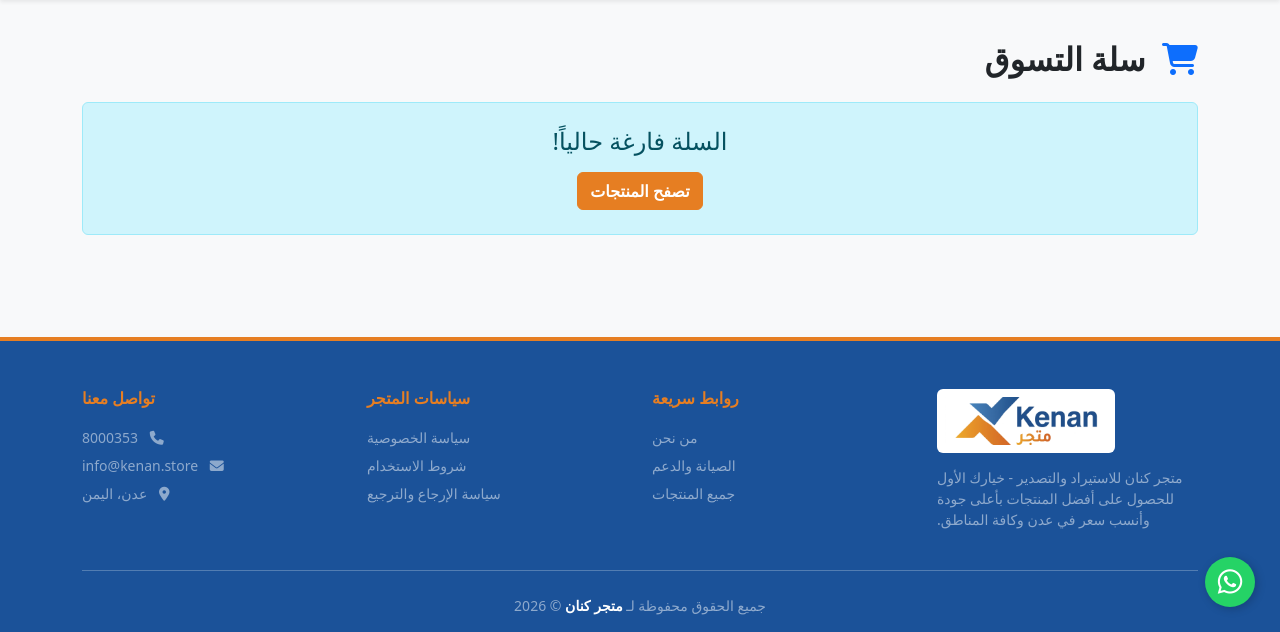
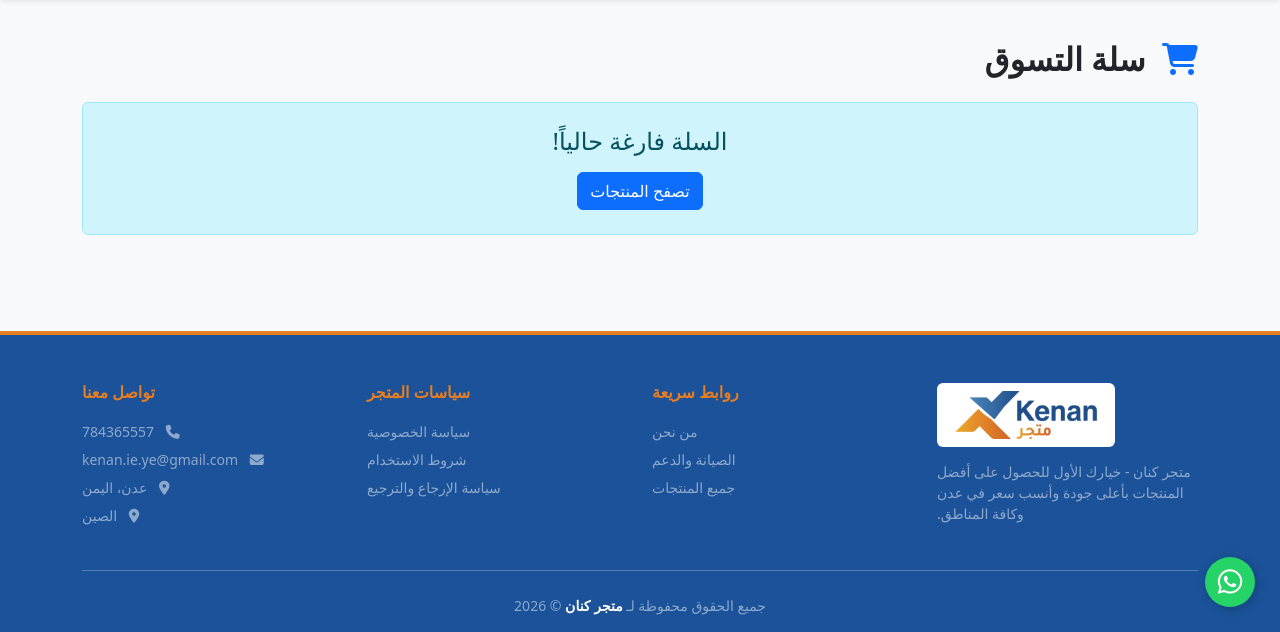
Before and after one commit to kenanieye-web/my_store, a Django app: page /cart/ in a window 1280 px wide. Shown: the part 168-800 px from the top of the page. Run offline with Django 5.2, Linux system fonts and the light colour scheme.

Commit message:
Update templates, views and store UI

```diff
--- a/my_store/settings.py
+++ b/my_store/settings.py
@@ -63,13 +63,15 @@ WSGI_APPLICATION = 'my_store.wsgi.application'
 
 
 # Database
+import dj_database_url
+
+# Database - Supabase PostgreSQL Cloud
 DATABASES = {
     'default': {
         'ENGINE': 'django.db.backends.sqlite3',
         'NAME': BASE_DIR / 'db.sqlite3',
     }
 }
-
 
 # Password validation
 AUTH_PASSWORD_VALIDATORS = [
@@ -118,3 +120,5 @@ MAILERS = {
         'BACKEND': 'django.core.mail.backends.console.EmailBackend',
     },
 }
+# حماية النطاق والسماح بطلب الدخول عبر بروتوكول الآمان والنطاق الخاص بك
+CSRF_TRUSTED_ORIGINS = ['https://kenan2026.pythonanywhere.com']
--- a/my_store/urls.py
+++ b/my_store/urls.py
@@ -3,14 +3,32 @@ URL configuration for my_store project.
 
 The `urlpatterns` list routes URLs to views. For more information please see:
     https://docs.djangoproject.com/en/6.1/topics/http/urls/
+Examples:
+Function views
+    1. Add an import:
+    2. Add a URL to urlpatterns:
+    3. Add a class_name:
+    4. Add a code:
+Class-based views
+    1. Add an import:
+    2. Add a URL to urlpatterns:
+    3. Add a code:
 """
 from django.contrib import admin
 from django.urls import path, include
 from django.conf import settings
 from django.conf.urls.static import static
+from django.contrib.auth import views as auth_views  # 1. أضف هذا السطر مع الاستيرادات في الأعلى
 
 urlpatterns = [
     path('admin/', admin.site.urls),
+
+    # 2. أضف مسارات استعادة كلمة المرور هنا
+    path('password_reset/', auth_views.PasswordResetView.as_view(template_name='shop/password_reset.html'), name='password_reset'),
+    path('password_reset/done/', auth_views.PasswordResetDoneView.as_view(template_name='shop/password_reset_done.html'), name='password_reset_done'),
+    path('reset/<uidb64>/<token>/', auth_views.PasswordResetConfirmView.as_view(template_name='shop/password_reset_confirm.html'), name='password_reset_confirm'),
+    path('reset/done/', auth_views.PasswordResetCompleteView.as_view(template_name='shop/password_reset_complete.html'), name='password_reset_complete'),
+
     path('', include('shop.urls')),
 ]
 
--- a/shop/static/shop/css/custom.css
+++ /dev/null
@@ -1,443 +0,0 @@
-{% load static %}
-<!DOCTYPE html>
-<html lang="ar" dir="rtl">
-<head>
-    <meta charset="UTF-8">
-    <meta name="viewport" content="width=device-width, initial-scale=1.0">
-    <title>{% block title %}متجر كنان{% endblock %}</title>
-
-    <!-- Bootstrap 5 RTL -->
-    <link rel="stylesheet" href="https://cdn.jsdelivr.net/npm/bootstrap@5.3.0/dist/css/bootstrap.rtl.min.css">
-
-    <!-- FontAwesome Icons -->
-    <link rel="stylesheet" href="https://cdnjs.cloudflare.com/ajax/libs/font-awesome/6.4.0/css/all.min.css">
-
-    <!-- ملف التنسيقات الخاص بك custom.css -->
-    <link rel="stylesheet" href="{% static 'shop/css/custom.css' %}">
-
-    <style>
-        html, body {
-            width: 100%;
-            min-height: 100vh;
-            margin: 0;
-            padding: 0;
-            overflow-x: hidden;
-            background-color: #f8f9fa;
-        }
-
-        .page-wrapper {
-            display: flex;
-            flex-direction: column;
-            min-height: 100vh;
-            width: 100%;
-        }
-
-        main {
-            flex: 1 0 auto;
-            width: 100%;
-        }
-
-        footer {
-            flex-shrink: 0;
-            width: 100%;
-        }
-
-        /* تنسيقات الأزرار العامة */
-        .btn-kenan-orange, .btn-primary {
-            background-color: #e67e22 !important;
-            border-color: #e67e22 !important;
-            color: #ffffff !important;
-            font-weight: bold !important;
-            white-space: nowrap;
-        }
-        .btn-kenan-orange:hover, .btn-primary:hover {
-            background-color: #d96b00 !important;
-            border-color: #d96b00 !important;
-            color: #ffffff !important;
-        }
-
-        .btn-outline-kenan {
-            border-color: #1b5299 !important;
-            color: #1b5299 !important;
-            background-color: transparent !important;
-            white-space: nowrap;
-        }
-        .btn-outline-kenan:hover {
-            background-color: #1b5299 !important;
-            color: #ffffff !important;
-        }
-
-        /* تنسيق روابط القائمة الأفقية */
-        .nav-link-custom {
-            color: #ffffff !important;
-            font-weight: 600;
-            padding: 10px 18px !important;
-            transition: all 0.2s ease-in-out;
-            white-space: nowrap;
-        }
-        .nav-link-custom:hover {
-            background-color: rgba(255, 255, 255, 0.15);
-            border-radius: 4px;
-        }
-
-        /* منع انكماش شعار المتجر وضبط حده الأدنى */
-        .header-brand-container {
-            flex-shrink: 0;
-            display: flex;
-            align-items: center;
-        }
-        .logo-crop-container {
-            display: inline-flex;
-            align-items: center;
-            height: 48px;
-        }
-        .cropped-logo {
-            max-height: 48px;
-            width: auto;
-            object-fit: contain;
-        }
-
-        /* منع انكماش أزرار الحساب والسلة */
-        .header-actions {
-            flex-shrink: 0;
-        }
-
-        /* أيقونات التواصل الاجتماعي في الفوتر */
-        .social-icon {
-            width: 36px;
-            height: 36px;
-            border-radius: 8px;
-            border: 1px solid rgba(255, 255, 255, 0.3);
-            display: inline-flex;
-            align-items: center;
-            justify-content: center;
-            color: #ffffff;
-            text-decoration: none;
-            transition: all 0.2s ease-in-out;
-            background-color: rgba(255, 255, 255, 0.1);
-        }
-        .social-icon:hover {
-            background-color: #e67e22;
-            color: #ffffff;
-            border-color: #e67e22;
-        }
-
-        /* زر الواتساب العائم */
-        .whatsapp-float {
-            position: fixed;
-            width: 50px;
-            height: 50px;
-            bottom: 25px;
-            right: 25px;
-            background-color: #25d366;
-            color: #FFF;
-            border-radius: 50px;
-            text-align: center;
-            font-size: 28px;
-            box-shadow: 2px 2px 10px rgba(0,0,0,0.2);
-            z-index: 1050;
-            display: flex;
-            align-items: center;
-            justify-content: center;
-            text-decoration: none;
-            transition: transform 0.2s ease;
-        }
-        .whatsapp-float:hover {
-            transform: scale(1.1);
-            color: #FFF;
-        }
-    </style>
-    {% block extra_css %}{% endblock %}
-</head>
-<body>
-
-<div class="page-wrapper">
-    <!-- 1. الشريط العلوي Top Bar -->
-    <div class="top-bar text-white py-2 small" style="background-color: #15427d;">
-        <div class="container d-flex justify-content-between align-items-center">
-            <div class="d-flex align-items-center gap-3 ms-auto">
-                <span class="text-white-50"><i class="fa-regular fa-sun"></i></span>
-                <div class="dropdown">
-                    <button class="btn btn-sm dropdown-toggle text-white border-0 py-0" type="button" data-bs-toggle="dropdown" aria-expanded="false">
-                        عربي (YE)
-                    </button>
-                    <ul class="dropdown-menu dropdown-menu-end shadow-sm">
-                        <li><a class="dropdown-item active" href="#">العربية (YE)</a></li>
-                        <li><a class="dropdown-item" href="#">English</a></li>
-                    </ul>
-                </div>
-                <div class="dropdown">
-                    <button class="btn btn-sm dropdown-toggle text-white border-0 py-0" type="button" data-bs-toggle="dropdown" aria-expanded="false">
-                        $ USD
-                    </button>
-                    <ul class="dropdown-menu dropdown-menu-end shadow-sm">
-                        <li><a class="dropdown-item active" href="#">USD ($)</a></li>
-                        <li><a class="dropdown-item" href="#">YER (ر.ي)</a></li>
-                    </ul>
-                </div>
-            </div>
-        </div>
-    </div>
-
-    <!-- 2. الهيدر الأوسط -->
-    <div class="bg-white py-3 border-bottom">
-        <div class="container d-flex align-items-center justify-content-between gap-3">
-
-            <!-- الشعار -->
-            <div class="header-brand-container">
-                <a class="navbar-brand m-0" href="{% url 'home' %}">
-                    <div class="logo-crop-container">
-                        <img src="{% static 'shop/images/kenan_logo.png' %}" alt="متجر كنان" class="cropped-logo">
-                    </div>
-                </a>
-            </div>
-
-            <!-- شريط البحث (محدد الحدود ومقاوم للانكماش) -->
-            <div class="search-box flex-grow-1 mx-lg-4 d-none d-md-block" style="min-width: 250px; max-width: 550px;">
-                <form action="{% url 'product_list' %}" method="GET" class="position-relative w-100">
-                    <input type="text" name="q" class="form-control rounded-pill bg-light border ps-5 pe-3" placeholder="ابحث عن المنتجات..." style="height: 42px;">
-                    <button type="submit" class="btn position-absolute top-50 start-0 translate-middle-y text-muted border-0 ms-2">
-                        <i class="fa-solid fa-magnifying-glass"></i>
-                    </button>
-                </form>
-            </div>
-
-            <!-- أزرار الحساب والسلة -->
-            <div class="header-actions d-flex align-items-center gap-2">
-                <a href="{% url 'cart_detail' %}" class="btn btn-kenan-orange position-relative shadow-sm btn-sm px-3 py-2">
-                    <i class="fa-solid fa-cart-shopping me-1"></i> السلة
-                </a>
-
-                {% if request.user.is_authenticated and request.user.is_staff %}
-                    <a href="{% url 'merchant_dashboard' %}" class="btn btn-warning text-dark btn-sm fw-bold py-2">لوحة التحكم</a>
-                {% endif %}
-
-                {% if request.user.is_authenticated %}
-                    <a href="{% url 'customer_profile' %}" class="btn btn-outline-kenan btn-sm fw-bold py-2">
-                        <i class="fa-solid fa-user me-1"></i> حسابي
-                    </a>
-                    <form id="logout-form" action="{% url 'logout' %}" method="POST" class="d-inline">
-                        {% csrf_token %}
-                        <button type="submit" class="btn btn-light btn-sm text-danger py-2" title="تسجيل الخروج">
-                            <i class="fa-solid fa-right-from-bracket"></i>
-                        </button>
-                    </form>
-                {% else %}
-                    <a href="{% url 'login' %}" class="btn btn-outline-kenan btn-sm fw-bold py-2">تسجيل الدخول</a>
-                    <a href="{% url 'register' %}" class="btn btn-sm btn-kenan-orange text-white fw-bold py-2">حساب جديد</a>
-                {% endif %}
-            </div>
-        </div>
-    </div>
-
-    <!-- 3. شريط الملاحة والقائمة الرئيسية -->
-    <nav class="navbar navbar-expand-lg navbar-dark sticky-top shadow-sm py-2" style="background-color: #1b5299 !important; border-bottom: 4px solid #e67e22 !important;">
-        <div class="container d-flex align-items-center justify-content-between">
-
-            <!-- زر فتح القائمة الجانبية للشاشات الصغيرة -->
-            <button class="navbar-toggler my-1 ms-auto" type="button" data-bs-toggle="offcanvas" data-bs-target="#mobileMenu" aria-controls="mobileMenu" aria-label="Toggle navigation">
-                <span class="navbar-toggler-icon"></span>
-            </button>
-
-            <!-- عناصر القائمة الأفقية -->
-            <div class="collapse navbar-collapse" id="navbarMainLinks">
-                <ul class="navbar-nav me-auto mb-2 mb-lg-0 gap-2">
-                    <li class="nav-item">
-                        <a class="nav-link nav-link-custom" href="{% url 'home' %}">الرئيسية</a>
-                    </li>
-
-                    <!-- القائمة المنسدلة للتصنيفات -->
-                    <li class="nav-item dropdown">
-                        <a class="nav-link dropdown-toggle nav-link-custom" href="javascript:void(0);" id="navbarDropdownMenuLink" role="button" data-bs-toggle="dropdown" aria-expanded="false">
-                            فئات المنتجات
-                        </a>
-                        <ul class="dropdown-menu shadow-lg border-0 py-2" aria-labelledby="navbarDropdownMenuLink" style="text-align: right; min-width: 220px;">
-                            <li><a class="dropdown-item fw-bold text-dark py-2" href="{% url 'product_list' %}">⚡ جميع المنتجات</a></li>
-                            <li><hr class="dropdown-divider my-1"></li>
-
-                            {% for cat in categories %}
-                                <li><a class="dropdown-item fw-bold text-primary py-2" href="{% url 'product_list' %}?category={{ cat.id }}">{{ cat.name }}</a></li>
-
-                                {% for subcat in cat.children.all %}
-                                    <li>
-                                        <a class="dropdown-item py-1 pe-4 text-secondary small" href="{% url 'product_list' %}?category={{ subcat.id }}">
-                                            <i class="fa-solid fa-angle-left me-1"></i> {{ subcat.name }}
-                                        </a>
-                                    </li>
-                                {% endfor %}
-
-                                {% if not forloop.last %}
-                                    <li><hr class="dropdown-divider my-1"></li>
-                                {% endif %}
-                            {% endfor %}
-                        </ul>
-                    </li>
-
-                    <li class="nav-item">
-                        <a class="nav-link nav-link-custom" href="#">العروض</a>
-                    </li>
-                    <li class="nav-item">
-                        <a class="nav-link nav-link-custom" href="#">المدونة</a>
-                    </li>
-                    <li class="nav-item">
-                        <a class="nav-link nav-link-custom" href="#">تواصل معنا</a>
-                    </li>
-                </ul>
-            </div>
-        </div>
-    </nav>
-
-    <!-- رسائل التنبيهات -->
-    <div class="container mt-3">
-        {% if messages %}
-            {% for message in messages %}
-                <div class="alert alert-{{ message.tags }} alert-dismissible fade show shadow-sm" role="alert">
-                    {{ message }}
-                    <button type="button" class="btn-close" data-bs-dismiss="alert" aria-label="Close"></button>
-                </div>
-            {% endfor %}
-        {% endif %}
-    </div>
-
-    <!-- المحتوى الرئيسي للمتجر -->
-    <main>
-        {% block content %}
-        {% endblock %}
-    </main>
-
-    <!-- 4. الفوتر -->
-    <footer class="text-white pt-5 pb-3 mt-5" style="background-color: #1b5299 !important; border-top: 4px solid #e67e22 !important;">
-        <div class="container">
-            <div class="row g-4 text-end">
-                <!-- الشعار وحسابات التواصل -->
-                <div class="col-lg-3 col-md-6">
-                    <div class="logo-crop-container mb-2 bg-white p-2 rounded d-inline-block">
-                        <img src="{% static 'shop/images/kenan_logo.png' %}" alt="متجر كنان" class="cropped-logo">
-                    </div>
-                    <p class="text-white-50 small mb-3">متجر كنان للاستيراد والتصدير - خيارك الأول للحصول على أفضل المنتجات بأعلى جودة وأنسب سعر.</p>
-                    <div class="d-flex gap-2">
-                        <a href="https://facebook.com" target="_blank" class="social-icon" title="فيسبوك"><i class="fa-brands fa-facebook-f"></i></a>
-                        <a href="https://twitter.com" target="_blank" class="social-icon" title="تويتر"><i class="fa-brands fa-x-twitter"></i></a>
-                        <a href="https://instagram.com" target="_blank" class="social-icon" title="إنستغرام"><i class="fa-brands fa-instagram"></i></a>
-                        <a href="https://youtube.com" target="_blank" class="social-icon" title="يوتيوب"><i class="fa-brands fa-youtube"></i></a>
-                    </div>
-                </div>
-
-                <!-- روابط سريعة -->
-                <div class="col-lg-3 col-md-6">
-                    <h6 class="fw-bold mb-3" style="color: #e67e22;">روابط سريعة</h6>
-                    <ul class="list-unstyled text-white-50 small lh-lg">
-                        <li><a href="#" class="text-decoration-none text-white-50">من نحن</a></li>
-                        <li><a href="#" class="text-decoration-none text-white-50">الصيانة والدعم</a></li>
-                        <li><a href="{% url 'product_list' %}" class="text-decoration-none text-white-50">جميع المنتجات</a></li>
-                    </ul>
-                </div>
-
-                <!-- سياسات المتجر -->
-                <div class="col-lg-3 col-md-6">
-                    <h6 class="fw-bold mb-3" style="color: #e67e22;">سياسات المتجر</h6>
-                    <ul class="list-unstyled text-white-50 small lh-lg">
-                        <li><a href="#" class="text-decoration-none text-white-50">سياسة الخصوصية</a></li>
-                        <li><a href="#" class="text-decoration-none text-white-50">شروط الاستخدام</a></li>
-                        <li><a href="#" class="text-decoration-none text-white-50">سياسة الإرجاع والترجيع</a></li>
-                    </ul>
-                </div>
-
-                <!-- تواصل معنا -->
-                <div class="col-lg-3 col-md-6">
-                    <h6 class="fw-bold mb-3" style="color: #e67e22;">تواصل معنا</h6>
-                    <ul class="list-unstyled text-white-50 small lh-lg">
-                        <li><i class="fa-solid fa-phone me-2"></i> 8000353</li>
-                        <li><i class="fa-solid fa-envelope me-2"></i> info@kenan.store</li>
-                        <li><i class="fa-solid fa-location-dot me-2"></i> عدن، اليمن</li>
-                    </ul>
-                </div>
-            </div>
-
-            <hr class="my-4 border-light opacity-25">
-            <div class="text-center text-white-50 small">
-                جميع الحقوق محفوظة لـ <strong class="text-white">متجر كنان</strong> &copy; 2026
-            </div>
-        </div>
-    </footer>
-</div>
-
-<!-- زر واتساب العائم -->
-<a href="https://wa.me/967770000000" class="whatsapp-float" target="_blank" title="تواصل معنا عبر واتساب">
-    <i class="fa-brands fa-whatsapp"></i>
-</a>
-
-<!-- القائمة الجانبية للجوال -->
-<div class="offcanvas offcanvas-start" tabindex="-1" id="mobileMenu" aria-labelledby="mobileMenuLabel">
-    <div class="offcanvas-header text-white" style="background-color: #1b5299;">
-        <h5 class="offcanvas-title fw-bold" id="mobileMenuLabel">
-            <i class="fa-solid fa-store me-2" style="color: #e67e22;"></i> متجر كنان
-        </h5>
-        <button type="button" class="btn-close btn-close-white" data-bs-dismiss="offcanvas" aria-label="Close"></button>
-    </div>
-
-    <div class="offcanvas-body p-0">
-        <div class="p-3 bg-light border-bottom">
-            <form action="{% url 'product_list' %}" method="GET">
-                <div class="input-group">
-                    <input type="text" name="q" class="form-control" placeholder="ابحث عن منتج...">
-                    <button class="btn btn-kenan-orange" type="submit"><i class="fa-solid fa-magnifying-glass"></i></button>
-                </div>
-            </form>
-        </div>
-
-        <div class="list-group list-group-flush">
-            <a href="{% url 'home' %}" class="list-group-item list-group-item-action py-3">
-                <i class="fa-solid fa-house me-2 text-primary"></i> الرئيسية
-            </a>
-            <a href="{% url 'product_list' %}" class="list-group-item list-group-item-action py-3">
-                <i class="fa-solid fa-layer-group me-2 text-primary"></i> فئات المنتجات
-            </a>
-            <a href="{% url 'cart_detail' %}" class="list-group-item list-group-item-action py-3 d-flex justify-content-between align-items-center">
-                <span><i class="fa-solid fa-cart-shopping me-2 text-warning"></i> سلة التسوق</span>
-            </a>
-            <a href="#" class="list-group-item list-group-item-action py-3">
-                <i class="fa-solid fa-tags me-2 text-danger"></i> العروض
-            </a>
-            <a href="#" class="list-group-item list-group-item-action py-3">
-                <i class="fa-solid fa-newspaper me-2 text-info"></i> المدونة
-            </a>
-            <a href="#" class="list-group-item list-group-item-action py-3">
-                <i class="fa-solid fa-headset me-2 text-success"></i> تواصل معنا
-            </a>
-
-            <div class="list-group-item py-3 bg-light border-top mt-2">
-                <div class="fw-bold text-muted small mb-2">الحساب الشخصي</div>
-                {% if request.user.is_authenticated %}
-                    <a href="{% url 'customer_profile' %}" class="d-block text-decoration-none text-dark py-2">
-                        <i class="fa-solid fa-user me-2 text-success"></i> حسابي
-                    </a>
-                    {% if request.user.is_staff %}
-                        <a href="{% url 'merchant_dashboard' %}" class="d-block text-decoration-none text-dark py-2">
-                            <i class="fa-solid fa-chart-line me-2 text-warning"></i> لوحة التحكم
-                        </a>
-                    {% endif %}
-                    <form action="{% url 'logout' %}" method="POST" class="m-0 p-0">
-                        {% csrf_token %}
-                        <button type="submit" class="btn btn-link text-decoration-none text-danger p-0 py-2 w-100 text-start">
-                            <i class="fa-solid fa-right-from-bracket me-2"></i> تسجيل الخروج
-                        </button>
-                    </form>
-                {% else %}
-                    <a href="{% url 'login' %}" class="d-block text-decoration-none text-primary py-2 fw-bold">
-                        <i class="fa-solid fa-right-to-bracket me-2"></i> تسجيل الدخول
-                    </a>
-                    <a href="{% url 'register' %}" class="d-block text-decoration-none text-success py-2 fw-bold">
-                        <i class="fa-solid fa-user-plus me-2"></i> إنشاء حساب جديد
-                    </a>
-                {% endif %}
-            </div>
-        </div>
-    </div>
-</div>
-
-<!-- Bootstrap JS -->
-<script src="https://cdn.jsdelivr.net/npm/bootstrap@5.3.0/dist/js/bootstrap.bundle.min.js"></script>
-{% block extra_js %}{% endblock %}
-</body>
-</html>
--- a/shop/templates/shop/base.html
+++ b/shop/templates/shop/base.html
@@ -306,7 +306,7 @@
                     <div class="mb-2 bg-white p-2 rounded d-inline-block">
                         <img src="{% static 'shop/images/kenan_logo.png' %}" alt="متجر كنان" class="cropped-logo">
                     </div>
-                    <p class="text-white-50 small mb-3">متجر كنان للاستيراد والتصدير - خيارك الأول للحصول على أفضل المنتجات بأعلى جودة وأنسب سعر في عدن وكافة المناطق.</p>
+                    <p class="text-white-50 small mb-3">متجر كنان  - خيارك الأول للحصول على أفضل المنتجات بأعلى جودة وأنسب سعر في عدن وكافة المناطق.</p>
                 </div>
 
                 <div class="col-lg-3 col-md-6">
@@ -330,9 +330,10 @@
                 <div class="col-lg-3 col-md-6">
                     <h6 class="fw-bold mb-3" style="color: #e67e22;">تواصل معنا</h6>
                     <ul class="list-unstyled text-white-50 small lh-lg">
-                        <li><i class="fa-solid fa-phone me-2"></i> 8000353</li>
-                        <li><i class="fa-solid fa-envelope me-2"></i> info@kenan.store</li>
+                        <li><i class="fa-solid fa-phone me-2"></i> 784365557</li>
+                        <li><i class="fa-solid fa-envelope me-2"></i> kenan.ie.ye@gmail.com</li>
                         <li><i class="fa-solid fa-location-dot me-2"></i> عدن، اليمن</li>
+                        <li><i class="fa-solid fa-location-dot me-2"></i> الصين</li>
                     </ul>
                 </div>
             </div>
```
